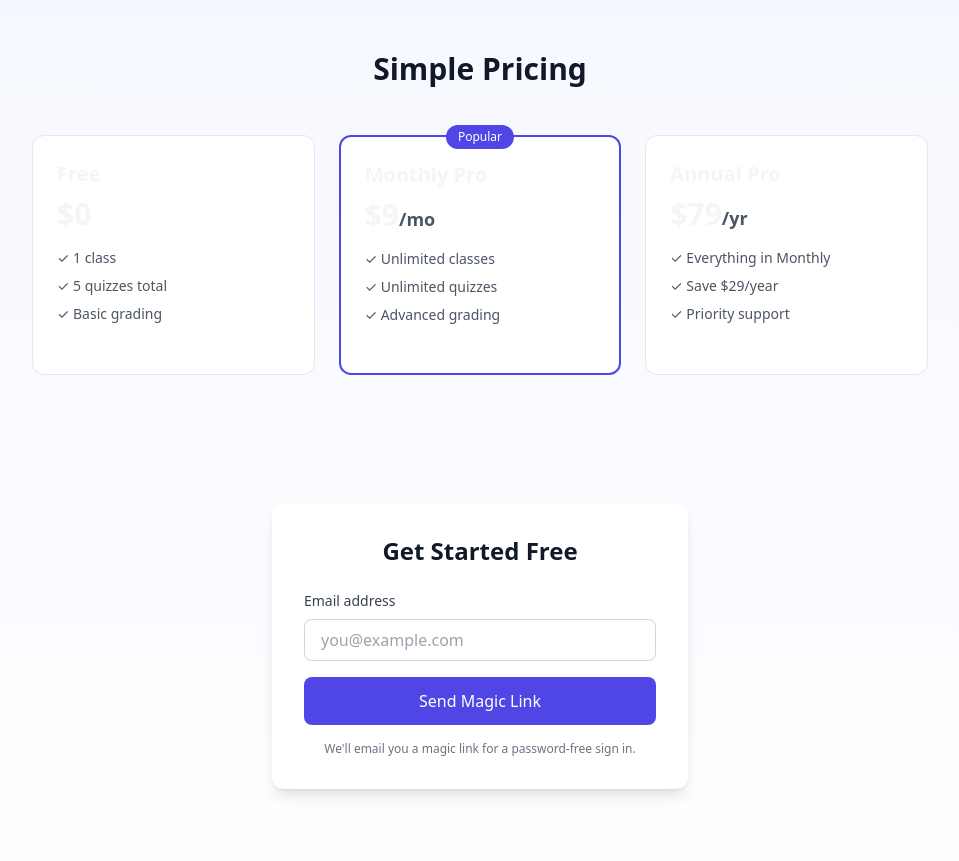
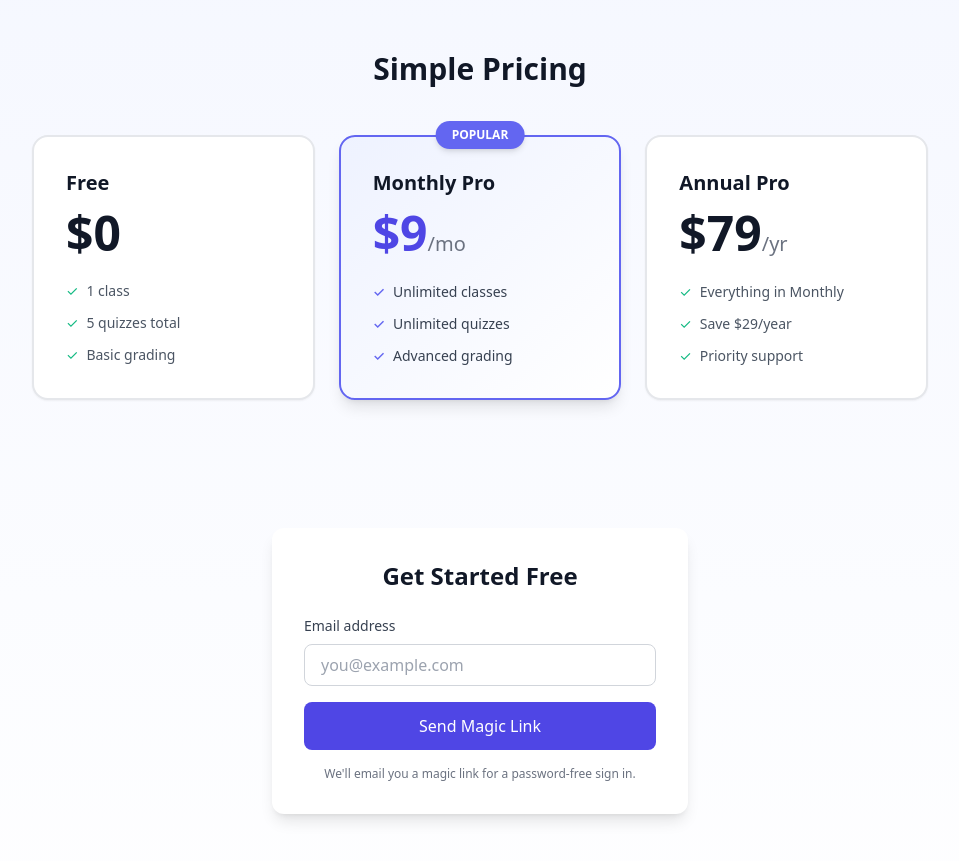
Before and after one commit to HaiDaPlug/chatgpa, a React (Vite) app in the folder web/: page / in a window 1280 px wide. Shown: the part 860-1721 px from the top of the page, without its empty margins (160-1119 px from the left). Built offline with nearby package versions, Linux system fonts and the light colour scheme; no server answers.

Commit message:
style(landing): redesign pricing section with light theme

```diff
--- a/web/src/pages/Landing.tsx
+++ b/web/src/pages/Landing.tsx
@@ -147,34 +147,52 @@ export default function Landing() {
       <section className="max-w-6xl mx-auto px-4 py-16">
         <h2 className="text-3xl font-bold text-center mb-12 text-gray-900">Simple Pricing</h2>
         <div className="grid md:grid-cols-3 gap-6 max-w-4xl mx-auto">
-          <div className="border rounded-xl p-6 bg-white">
-            <h3 className="text-xl font-semibold mb-2">Free</h3>
-            <p className="text-3xl font-bold mb-4">$0</p>
-            <ul className="text-gray-600 space-y-2 text-sm mb-6">
-              <li>✓ 1 class</li>
-              <li>✓ 5 quizzes total</li>
-              <li>✓ Basic grading</li>
+          <div className="border-2 border-gray-200 rounded-2xl p-8 bg-white shadow-sm hover:shadow-md transition-shadow">
+            <h3 className="text-xl font-semibold mb-3 text-gray-900">Free</h3>
+            <p className="text-5xl font-extrabold mb-6 text-gray-900">$0</p>
+            <ul className="text-gray-600 space-y-3 text-sm">
+              <li className="flex items-center gap-2">
+                <span className="text-emerald-500">✓</span> 1 class
+              </li>
+              <li className="flex items-center gap-2">
+                <span className="text-emerald-500">✓</span> 5 quizzes total
+              </li>
+              <li className="flex items-center gap-2">
+                <span className="text-emerald-500">✓</span> Basic grading
+              </li>
             </ul>
           </div>
-          <div className="border-2 border-indigo-600 rounded-xl p-6 bg-white relative">
-            <div className="absolute -top-3 left-1/2 -translate-x-1/2 bg-indigo-600 text-white px-3 py-1 rounded-full text-xs font-medium">
-              Popular
+          <div className="border-2 border-indigo-500 rounded-2xl p-8 bg-gradient-to-br from-indigo-50 to-white shadow-lg hover:shadow-xl transition-shadow relative">
+            <div className="absolute -top-4 left-1/2 -translate-x-1/2 bg-indigo-500 text-white px-4 py-1.5 rounded-full text-xs font-semibold shadow-md">
+              POPULAR
             </div>
-            <h3 className="text-xl font-semibold mb-2">Monthly Pro</h3>
-            <p className="text-3xl font-bold mb-4">$9<span className="text-lg text-gray-600">/mo</span></p>
-            <ul className="text-gray-600 space-y-2 text-sm mb-6">
-              <li>✓ Unlimited classes</li>
-              <li>✓ Unlimited quizzes</li>
-              <li>✓ Advanced grading</li>
+            <h3 className="text-xl font-semibold mb-3 text-gray-900">Monthly Pro</h3>
+            <p className="text-5xl font-extrabold mb-6 text-indigo-600">$9<span className="text-xl font-normal text-gray-500">/mo</span></p>
+            <ul className="text-gray-700 space-y-3 text-sm font-medium">
+              <li className="flex items-center gap-2">
+                <span className="text-indigo-500">✓</span> Unlimited classes
+              </li>
+              <li className="flex items-center gap-2">
+                <span className="text-indigo-500">✓</span> Unlimited quizzes
+              </li>
+              <li className="flex items-center gap-2">
+                <span className="text-indigo-500">✓</span> Advanced grading
+              </li>
             </ul>
           </div>
-          <div className="border rounded-xl p-6 bg-white">
-            <h3 className="text-xl font-semibold mb-2">Annual Pro</h3>
-            <p className="text-3xl font-bold mb-4">$79<span className="text-lg text-gray-600">/yr</span></p>
-            <ul className="text-gray-600 space-y-2 text-sm mb-6">
-              <li>✓ Everything in Monthly</li>
-              <li>✓ Save $29/year</li>
-              <li>✓ Priority support</li>
+          <div className="border-2 border-gray-200 rounded-2xl p-8 bg-white shadow-sm hover:shadow-md transition-shadow">
+            <h3 className="text-xl font-semibold mb-3 text-gray-900">Annual Pro</h3>
+            <p className="text-5xl font-extrabold mb-6 text-gray-900">$79<span className="text-xl font-normal text-gray-500">/yr</span></p>
+            <ul className="text-gray-600 space-y-3 text-sm">
+              <li className="flex items-center gap-2">
+                <span className="text-emerald-500">✓</span> Everything in Monthly
+              </li>
+              <li className="flex items-center gap-2">
+                <span className="text-emerald-500">✓</span> Save $29/year
+              </li>
+              <li className="flex items-center gap-2">
+                <span className="text-emerald-500">✓</span> Priority support
+              </li>
             </ul>
           </div>
         </div>
```
